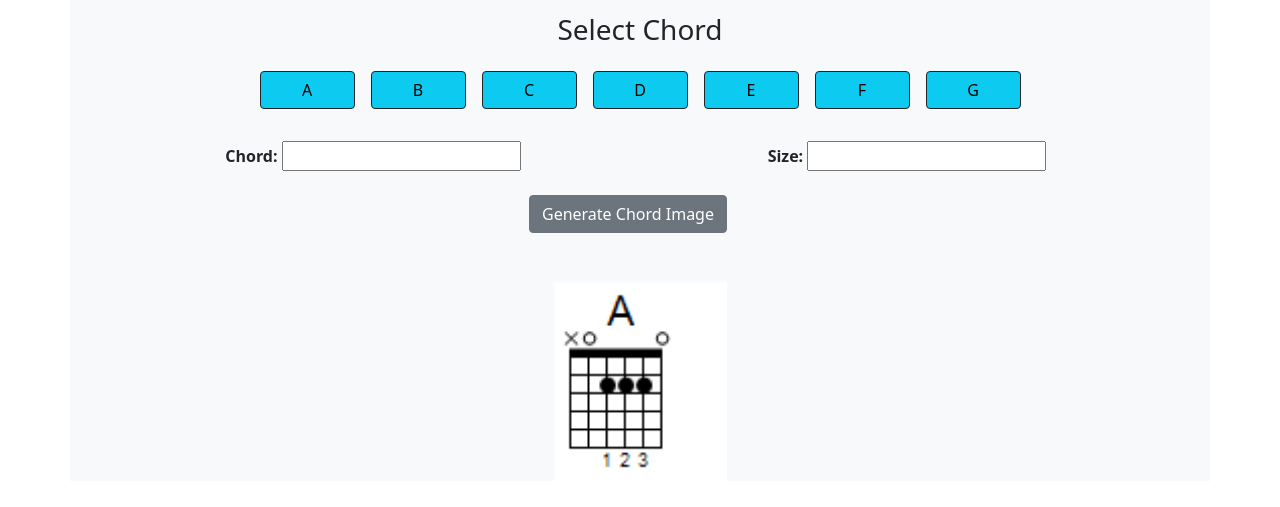
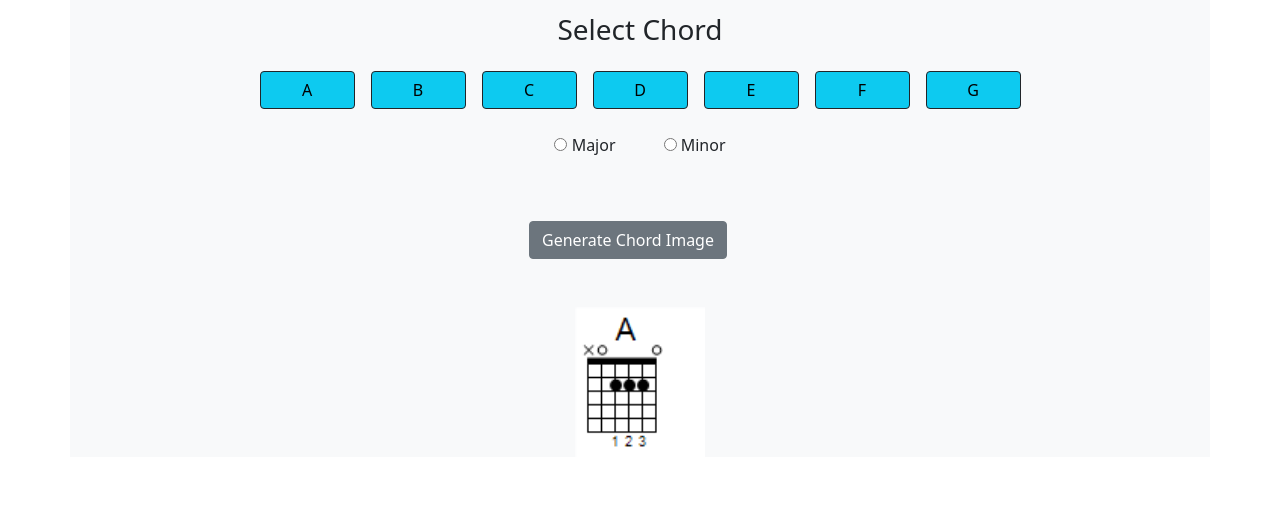
Before and after one commit to ferutizi/chordGenerator, a plain HTML site: page index.html in a window 1280 px wide. Shown: the part 99-606 px from the top of the page. Drawn offline with nearby package versions, Linux system fonts and the light colour scheme.

Commit message:
cambio en distribucion de botones y opciones

```diff
--- a/index.html
+++ b/index.html
@@ -22,6 +22,21 @@
             <button class="btnf btn btn-info col-4 col-lg-1 m-2 border-dark" id="f">F</button>
             <button class="btng btn btn-info col-4 col-lg-1 m-2 border-dark" id="g">G</button>
         </div>
+        <div class="d-flex justify-content-center">
+           <div class="d-flex d-inline-flex justify-content-center my-3 mx-4">
+                <label>
+                    <input type="radio" id="mayor" name="tipo">
+                    Major
+                </label>
+            </div>
+           <div class="d-flex d-inline-flex justify-content-center my-3 mx-4">
+                <label>
+                    <input type="radio" id="menor" name="tipo">
+                    Minor
+                </label>
+           </div>
+        </div>
+
 <!--        <div class="row botonMenor d-flex justify-content-center">
             <button class="btn btn-info col-4 col-lg-1 m-2 border-dark">Am</button>
             <button class="btn btn-info col-4 col-lg-1 m-2 border-dark">Bm</button>
@@ -32,7 +47,7 @@
             <button class="btn btn-info col-4 col-lg-1 m-2 border-dark">Gm</button>
         </div> -->
         <div class="row m-4">
-            <div class="col-12 col-lg-6 d-flex justify-content-center">
+<!--             <div class="col-12 col-lg-6 d-flex justify-content-center">
                 <label><b>Chord: </b>
                     <input type="text" name="chord">
                 </label>
@@ -41,7 +56,7 @@
                 <label ><b>Size: </b>
                     <input type="text" name="size">
                 </label>
-            </div>
+            </div> -->
             <div class="row d-flex justify-content-center">
                 <div class="col-12 col-lg-3 m-4 d-flex justify-content-center ">
                     <button class="btn btn-secondary">Generate Chord Image</button>
@@ -49,7 +64,7 @@
             </div>
         </div>
         <div class="d-flex justify-content-center">
-            <img src="imgAcordes/A.jpg" height="200rem">
+            <img src="imgAcordes/A.jpg" height="150rem">
         </div>
     </main>
     <script src="chord.js"></script>
```
